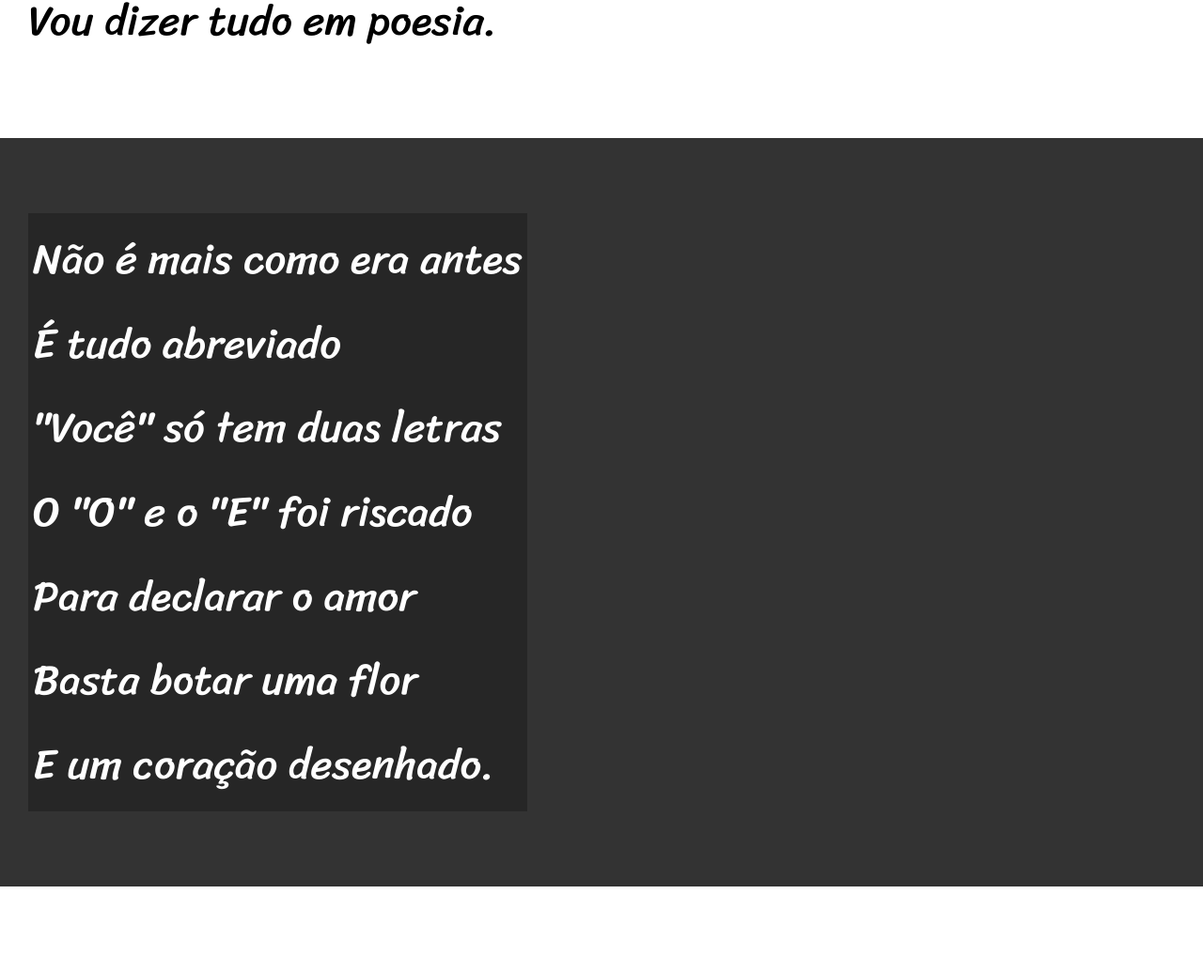
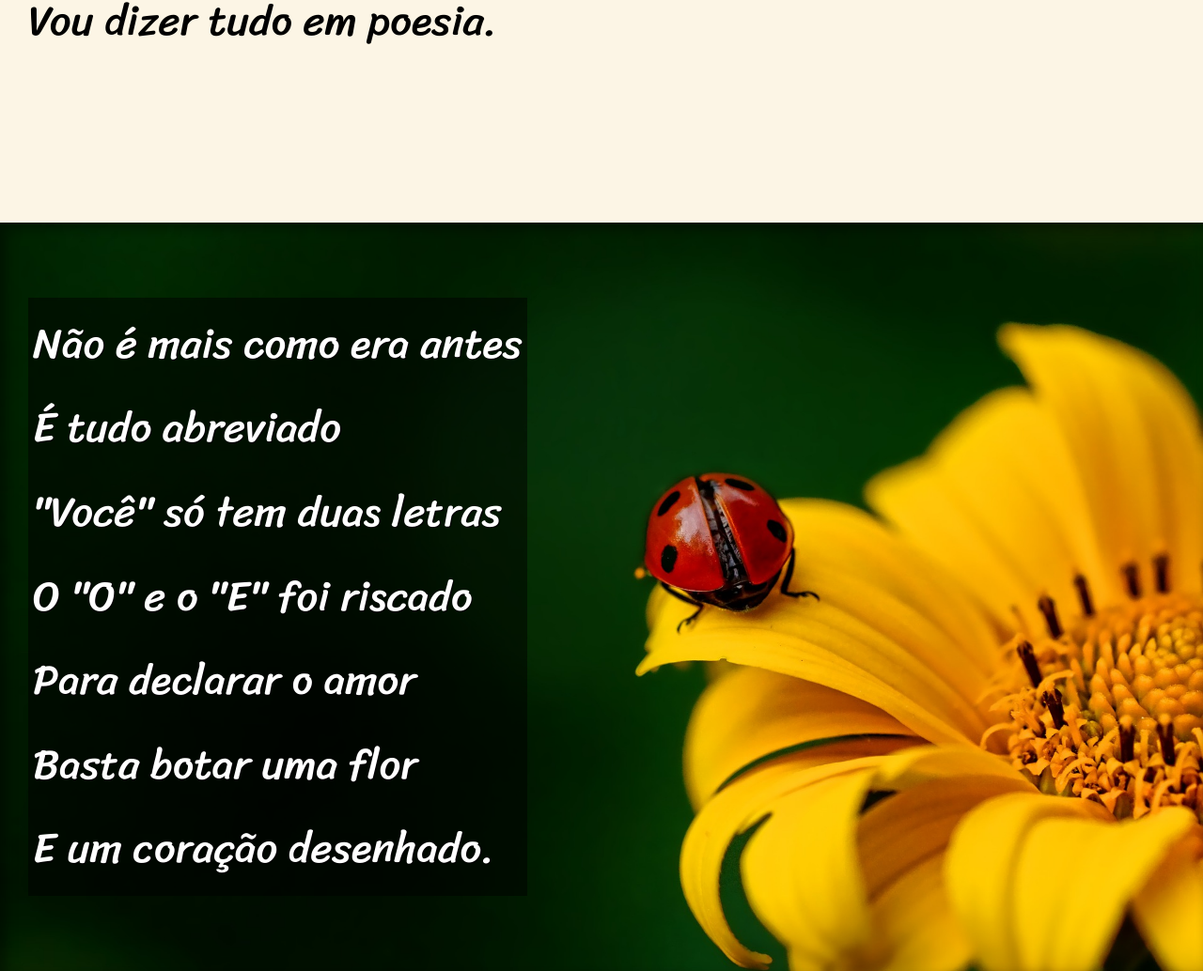
Before and after one commit to marcobmendes/html-css, a plain HTML site: page desafios/desafio-012/index.html in a window 1280 px wide. Shown: the part 900-1934 px from the top of the page at 94% size. Drawn offline with Linux system fonts and the light colour scheme.

Commit message:
finalização do desafio 012

```diff
--- a/desafios/desafio-012/index.html
+++ b/desafios/desafio-012/index.html
@@ -24,7 +24,7 @@
         </p>
     </section>
 
-    <section class="imagem">
+    <section class="imagem" id="img01">
         <p>
             Não é mais como era antes <br>
             É tudo abreviado <br>
@@ -57,7 +57,7 @@
         </p>
     </section>
 
-    <section class="imagem">
+    <section class="imagem" id="img02">
         <p>
             Tenho saudade das cartas <br>
             Escritas com a própria mão <br>
--- a/desafios/desafio-012/style/style.css
+++ b/desafios/desafio-012/style/style.css
@@ -53,20 +53,38 @@ section {
     font-size: 3.5vw;
 }
 
+section > p {
+    padding-bottom: 2em;
+}
+
 section.normal {
-    background-color: white;
+    background-color: rgb(252, 245, 229);
     color: black;
 }
 
 section.imagem {
+    background-attachment: fixed;
+    background-size: cover;
     background-color: rgb(51, 51, 51);
     color: white;
+    box-shadow: inset 6px 6px 13px 0px rgba(0, 0, 0, 0.445);
 }
 
 section.imagem > p {
     display: inline-block;
     padding: 5px;
-    background-color: rgba(0, 0, 0, 0.253);
+    background-color: rgba(0, 0, 0, 0.5);
+    text-shadow: 1px 1px 0px black;
+}
+
+section#img01 {
+    background-image: url(../imagens/background001.jpg);
+    background-position: right center;
+}
+
+section#img02 {
+    background-image: url(../imagens/background002.jpg);
+    background-position: right center;
 }
 
 footer {
```
